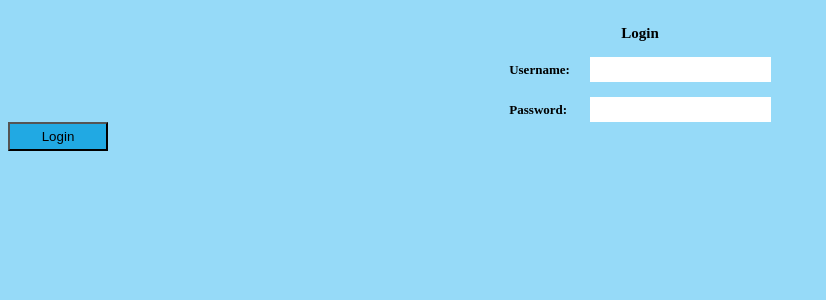
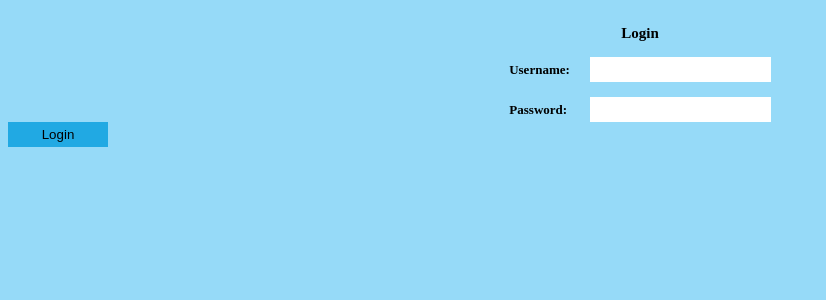
Before and after one commit to ZeroMortalZen/Fittness-App, a PHP site: page /login_register/pages/login.php in a window 1280 px wide. Shown: the part 66-366 px from the top of the page, without its empty margins (0-826 px from the left). Run offline with PHP 8.4, Linux system fonts and the light colour scheme.

Commit message:
update button in login apge

```diff
--- a/css/home.css
+++ b/css/home.css
@@ -22,6 +22,10 @@ input {
     outline: none;
     border: none;
     height: 25px;
+}
+button{
+    outline: none;
+    border: none;
 }
 
 body{
```
